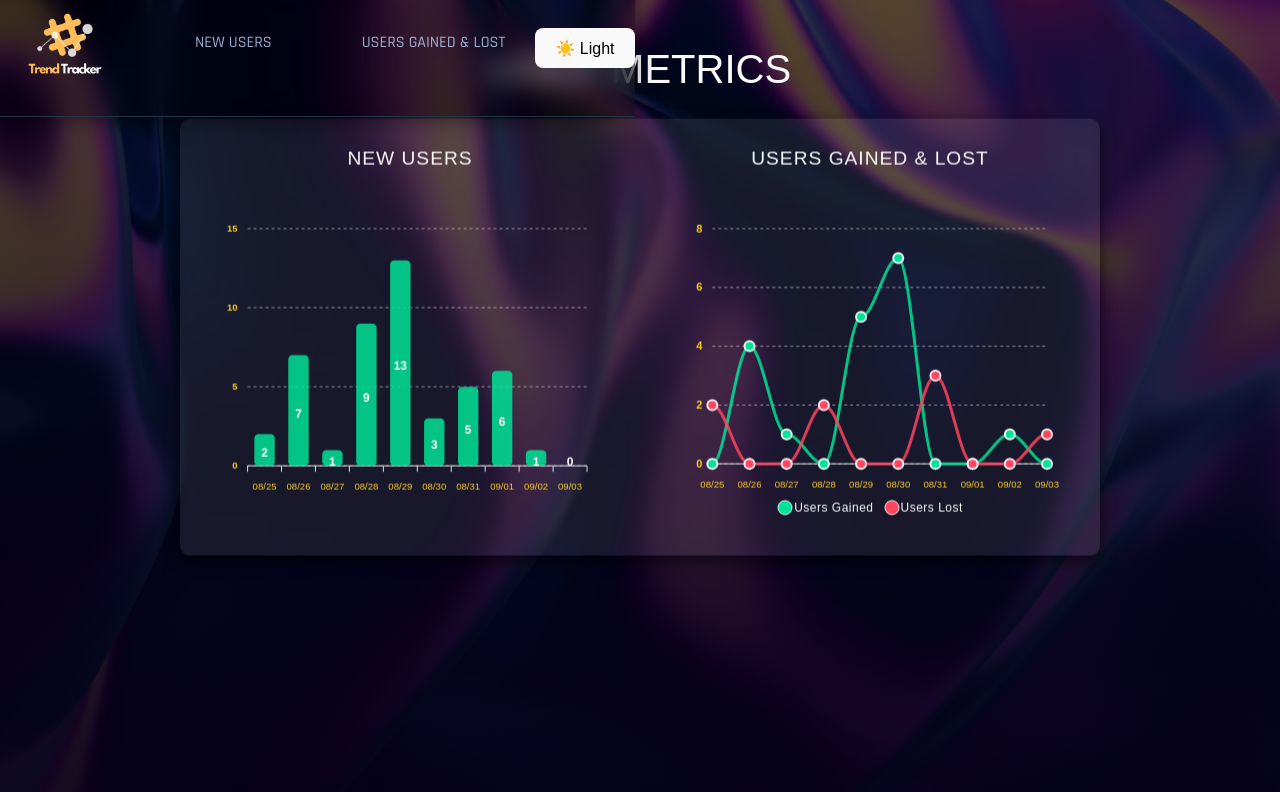
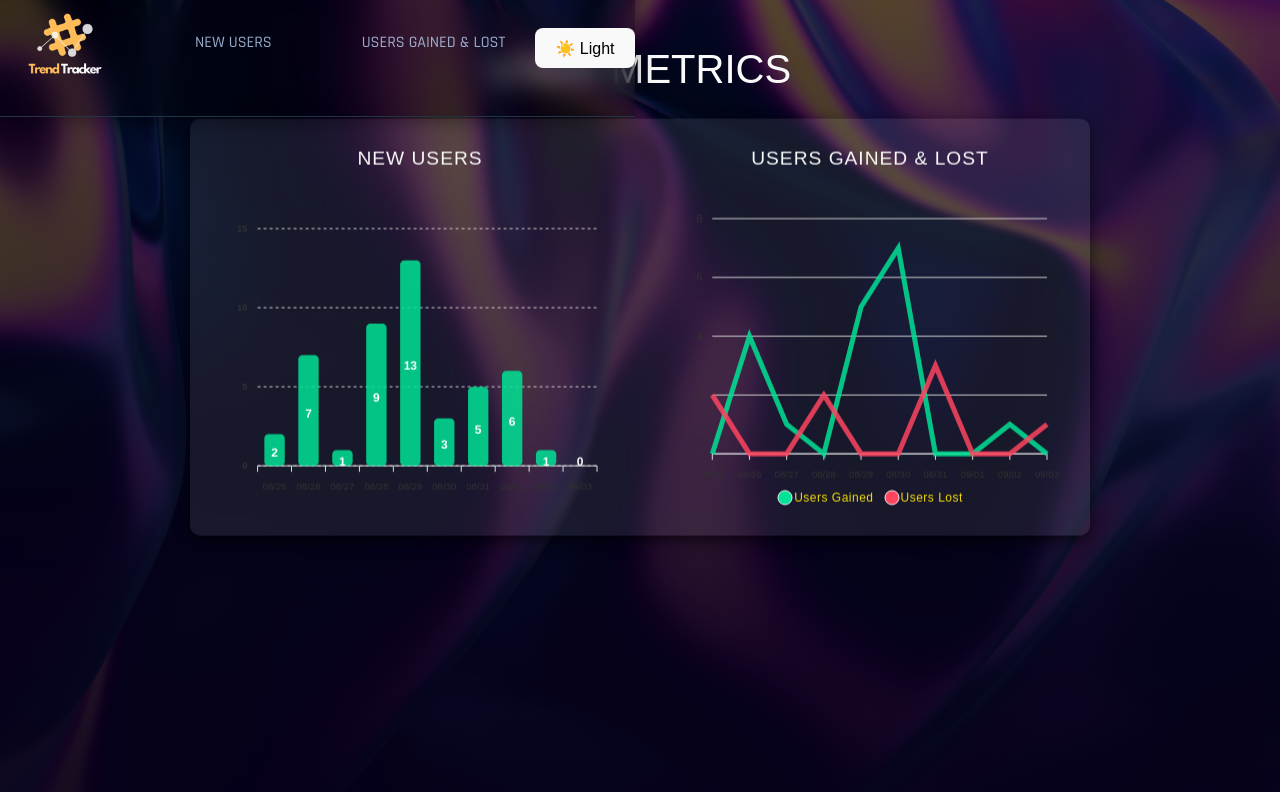
Before and after one commit to alissatroiano/Trend-Tracker, a React (Vite) app: page / in a window 1280 px wide. Shown: the top 792 px of the page. Built offline with nearby package versions, Linux system fonts and the light colour scheme; a web font is replaced by a local one.

Commit message:
Get light mode styles working

```diff
--- a/src/components/App/App.css
+++ b/src/components/App/App.css
@@ -101,9 +101,7 @@
 }
 
 .app-title,
-.chart-title,
-tspan
- {
+.chart-title {
   font-family: "Futura-PT", sans-serif;
   text-transform: uppercase;
   text-align: center;
@@ -111,8 +109,7 @@ tspan
 }
 
 body.dark .app-title,
-body.dark .chart-title,
-body.dark tspan {
+body.dark .chart-title {
   color: #fafafa;
 }
 
--- a/src/components/ComparisonChart/ComparisonChart.css
+++ b/src/components/ComparisonChart/ComparisonChart.css
@@ -23,17 +23,19 @@ text.apexcharts-text.apexcharts-xaxis-label,
   text-align: center;
 }
 
-span.apexcharts-legend-text {
+body.light span.apexcharts-legend-text {
   font-family: 'Futura-PT', sans-serif !important;
   color: #1a1a1a !important;
   letter-spacing: .5px;
 }
 
-/* Dark mode override */
 body.dark span.apexcharts-legend-text {
-  color: #fafafa !important;
+  font-family: 'Futura-PT', sans-serif !important;
+  color: #f4dc08 !important;
+  letter-spacing: .5px;
 }
 
+/* Dark mode override */
 @media (min-width: 768px) {
   .mixed-chart .apexcharts-canvas {
     width: 400px !important;
--- a/src/components/ComparisonChart/ComparisonChart.tsx
+++ b/src/components/ComparisonChart/ComparisonChart.tsx
@@ -2,7 +2,9 @@ import { Component } from "react";
 import Chart from "react-apexcharts";
 import './ComparisonChart.css';
 
-interface Props {}
+interface Props {
+  darkMode: boolean;
+}
 
 interface State {
   options: any;
@@ -14,113 +16,85 @@ class ComparisonChart extends Component<Props, State> {
     super(props);
 
     const fullData = [2, -3, 5, 1, -1, 0, -2, 4, 1, -2, 5, 7, -3, 0, 1, -1];
-    const data = fullData.slice(-10); // last 10 days
+    const data = fullData.slice(-10);
 
-    // Gains: keep positive values, losses become 0
     const gains = data.map(val => (val > 0 ? val : 0));
-    // Losses: keep negative values as positive for easier comparison, gains become 0
     const losses = data.map(val => (val < 0 ? Math.abs(val) : 0));
 
     this.state = {
-      options: {
+      options: this.getOptions(props.darkMode, data),
+      series: [
+        { name: "Users Gained", data: gains },
+        { name: "Users Lost", data: losses }
+      ]
+    };
+  }
+
+  componentDidUpdate(prevProps: Props) {
+    if (prevProps.darkMode !== this.props.darkMode) {
+      const fullData = [2, -3, 5, 1, -1, 0, -2, 4, 1, -2, 5, 7, -3, 0, 1, -1];
+      const data = fullData.slice(-10);
+      this.setState({ options: this.getOptions(this.props.darkMode, data) });
+    }
+  }
+
+  getOptions(darkMode: boolean, data: number[]) {
+    return {
       chart: {
         id: "users-gained-lost",
         background: 'transparent',
         toolbar: { show: false }
       },
-        colors: ['#00E396', '#FF4560'], // green = gains, red = losses
-        stroke: {
-          curve: 'smooth',
-          width: 3
-        },
-        markers: {
-          size: 5,
-          strokeColors: '#fff',
-          strokeWidth: 2
-        },
-        dataLabels: { enabled: false },
+      colors: ['#00E396', '#FF4560'], // stays consistent
       xaxis: {
         categories: Array.from({ length: data.length }, (_, i) => {
           const date = new Date();
           date.setDate(date.getDate() - (data.length - 1 - i));
           return date.toLocaleDateString('en-US', { month: '2-digit', day: '2-digit' });
         }),
-            plotOptions: {
-          line: {
-            borderRadius: 4,
-            columnWidth: '60%'
-          }
-        },
-          tickAmount: Math.min(data.length, 10),
         labels: {
           rotate: -45,
           style: {
-            colors: '#ffcf21ff',
-            fontSize: '9.58px',
-            fontWeight: 'medium'
+            colors: darkMode ? '#ffcf21ff' : '#333',
+            fontSize: '9.58px'
           }
         }
       },
       yaxis: {
         labels: {
           style: {
-              colors: '#ffcf21ff',
-              fontWeight: 'bold'
+            colors: darkMode ? '#ffcf21ff' : '#333'
           }
         },
         min: 0
       },
-
       grid: {
-          borderColor: '#e7e7e794',
-          strokeDashArray: 3
+        borderColor: darkMode ? '#e7e7e794' : '#cccccc'
       },
       tooltip: {
-          theme: 'dark',
+        theme: darkMode ? 'dark' : 'light',
         style: {
           fontSize: '12px',
           fontFamily: 'Futura-PT, sans-serif'
-          },
-          y: {
-            formatter: function (val: number, { seriesIndex }: any) {
-              return seriesIndex === 0
-                ? `+${val} users`
-                : `-${val} users`;
         }
       }
-        }
-      },
-      series: [
-        {
-          name: "Users Gained",
-          data: gains
-        },
-        {
-          name: "Users Lost",
-          data: losses
-        }
-      ]
     };
   }
 
   render() {
     return (
       <div className="app">
-        <div className="row">
-          <div className="mixed-chart">
         <Chart
           options={this.state.options}
           series={this.state.series}
           type="line"
-              maxWidth="100%"
           width={"400px"}
           height={322}
         />
-          </div>
-        </div>
       </div>
     );
   }
 }
 
+
 export default ComparisonChart;
--- a/src/components/NewUserChart/NewUserChart.tsx
+++ b/src/components/NewUserChart/NewUserChart.tsx
@@ -1,8 +1,10 @@
 import { Component } from "react";
 import Chart from "react-apexcharts";
-import'./NewUserChart.css';
+import './NewUserChart.css';
 
-interface Props {}
+interface Props {
+  darkMode: boolean;
+}
 
 interface State {
   options: any;
@@ -13,82 +15,70 @@ class NewUserChart extends Component<Props, State> {
   constructor(props: Props) {
     super(props);
 
+    const fullData = [3, 5, 1, 0, 2, 7, 1, 9, 13, 3, 5, 6, 1, 0];
+    const data = fullData.slice(-10);
+
     this.state = {
-      options: {
-        chart: {
-          id: "basic-bar",
-          background: 'transparent',
-          toolbar: {
-            show: false
+      options: this.getOptions(props.darkMode, data),
+      series: [
+        {
+          name: "New Users",
+          data: data,
+        },
+      ],
+    };
   }
+
+  componentDidUpdate(prevProps: Props) {
+    if (prevProps.darkMode !== this.props.darkMode) {
+      const fullData = [3, 5, 1, 0, 2, 7, 1, 9, 13, 3, 5, 6, 1, 0];
+      const data = fullData.slice(-10);
+      this.setState({ options: this.getOptions(this.props.darkMode, data) });
+    }
+  }
+
+getOptions(darkMode: boolean, data: number[]) {
+  return {
+    chart: { id: "basic-bar", background: 'transparent', toolbar: { show: false } },
+    colors: [darkMode ? '#ffcf21ff' : '#00E396'], // bars are yellow in dark mode
+    grid: {
+      borderColor: darkMode ? '#e7e7e794' : '#cccccc',
+      strokeDashArray: 3,
     },
-        colors: ['#00E396'],
-        grid: {
-          borderColor: '#e7e7e794',
-          strokeDashArray: 3
-        },
-        plotOptions: {
-          bar: {
-            borderRadius: 4,
-            columnWidth: '60%'
-          }
-        },
+    plotOptions: { bar: { borderRadius: 4, columnWidth: "60%" } },
     xaxis: {
-          categories: Array.from({length: 10}, (_, i) => {
+      categories: Array.from({ length: data.length }, (_, i) => {
         const date = new Date();
-            date.setDate(date.getDate() - (9 - i));
-            return date.toLocaleDateString('en-US', {month: '2-digit', day: '2-digit'});
+        date.setDate(date.getDate() - (data.length - 1 - i));
+        return date.toLocaleDateString("en-US", { month: "2-digit", day: "2-digit" });
       }),
-          tickAmount: 10,
       labels: {
-            show: true,
-            hideOverlappingLabels: false,
         rotate: -45,
         style: {
-              colors: '#ffcf21ff',
-              fontSize: '9.58px',
-              fontWeight: 'medium'
-            }
-          }
+          colors: darkMode ? '#ffcf21ff' : '#333', // axis labels yellow in dark mode
+          fontSize: "9.58px",
+          fontWeight: "medium",
+        },
+      },
     },
     yaxis: {
       labels: {
         style: {
-              colors: '#ffcf21ff',
-              fontSize: '9.5px',
-              fontWeight: 'bold'
-            }
-          }
+          colors: darkMode ? '#ffcf21ff' : '#333', // y-axis labels yellow in dark mode
+          fontSize: "9.5px",
+          fontWeight: "bold",
         },
-        title: {
-          style: {
-            color: '#fafafa'
-          }
+      },
     },
     tooltip: {
-          theme: 'dark',
-          style: {
-            fontSize: '12px',
-            fontFamily: 'Futura-PT, sans-serif'
+      theme: darkMode ? 'dark' : 'light',
+      style: { fontSize: "12px", fontFamily: "Futura-PT, sans-serif" },
+      x: { show: true },
+      y: { formatter: (val: number) => `${val} users` },
     },
-          x: {
-            show: true
-          },
-          y: {
-            formatter: function(val: number) {
-              return val + ' users';
-            }
-          }
-        }
-      },
-      series: [
-        {
-          name: "New Users",
-          data: [3,5,1,0,2,7,1,9,13,3,5,6,1,0].slice(-10)
-        }
-      ]
   };
 }
+
 
   render() {
     return (
--- a/src/index.css
+++ b/src/index.css
@@ -11,11 +11,11 @@
 :root {
   line-height: 1.5;
   font-weight: 400;
-  /* color-scheme:  dark light; */
   font-synthesis: none;
   text-rendering: optimizeLegibility;
   -webkit-font-smoothing: antialiased;
   -moz-osx-font-smoothing: grayscale;
+  /* --tooltip-theme: dark; */
 }
 
 a {
```
Lines whose indentation alone changed are shown as unchanged.
